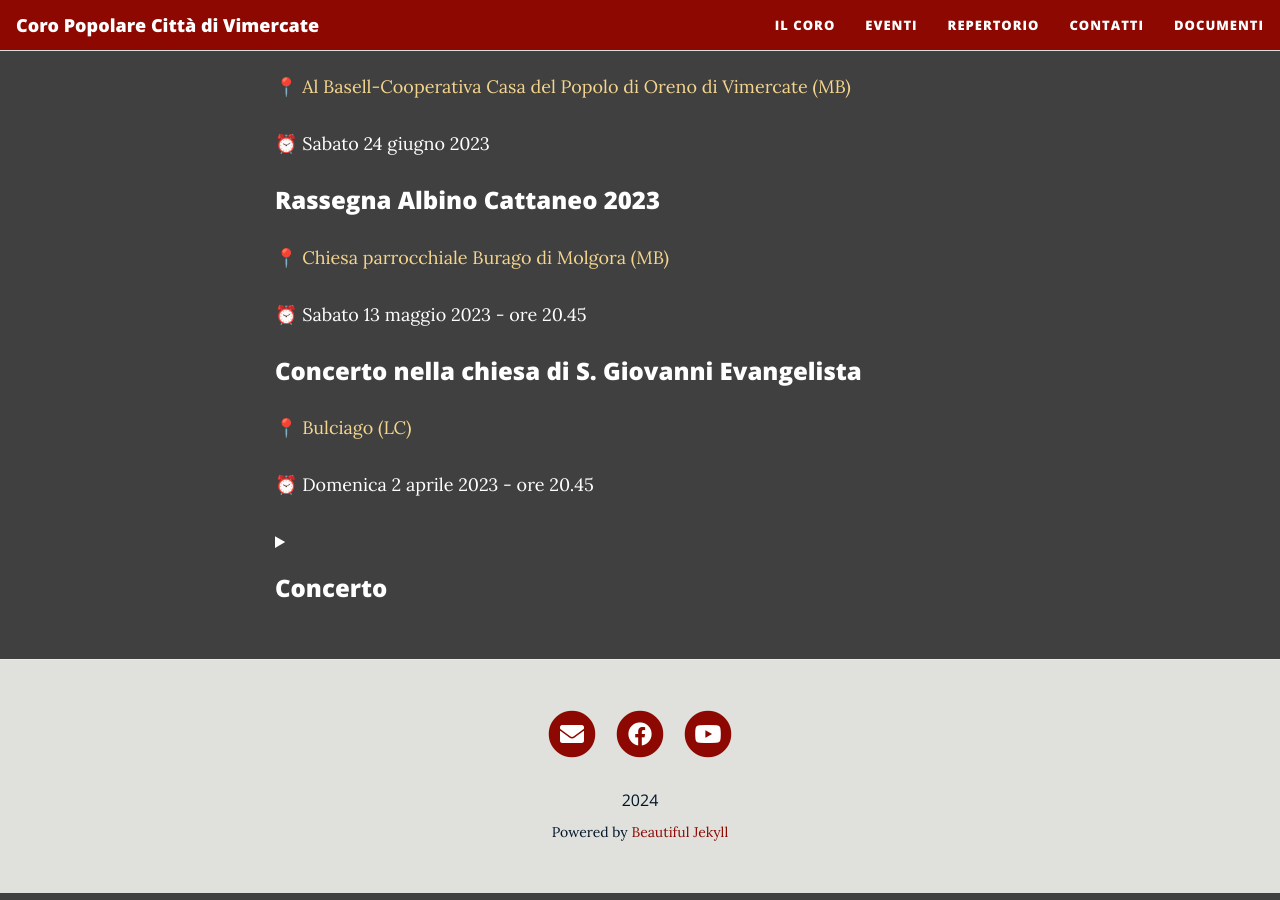
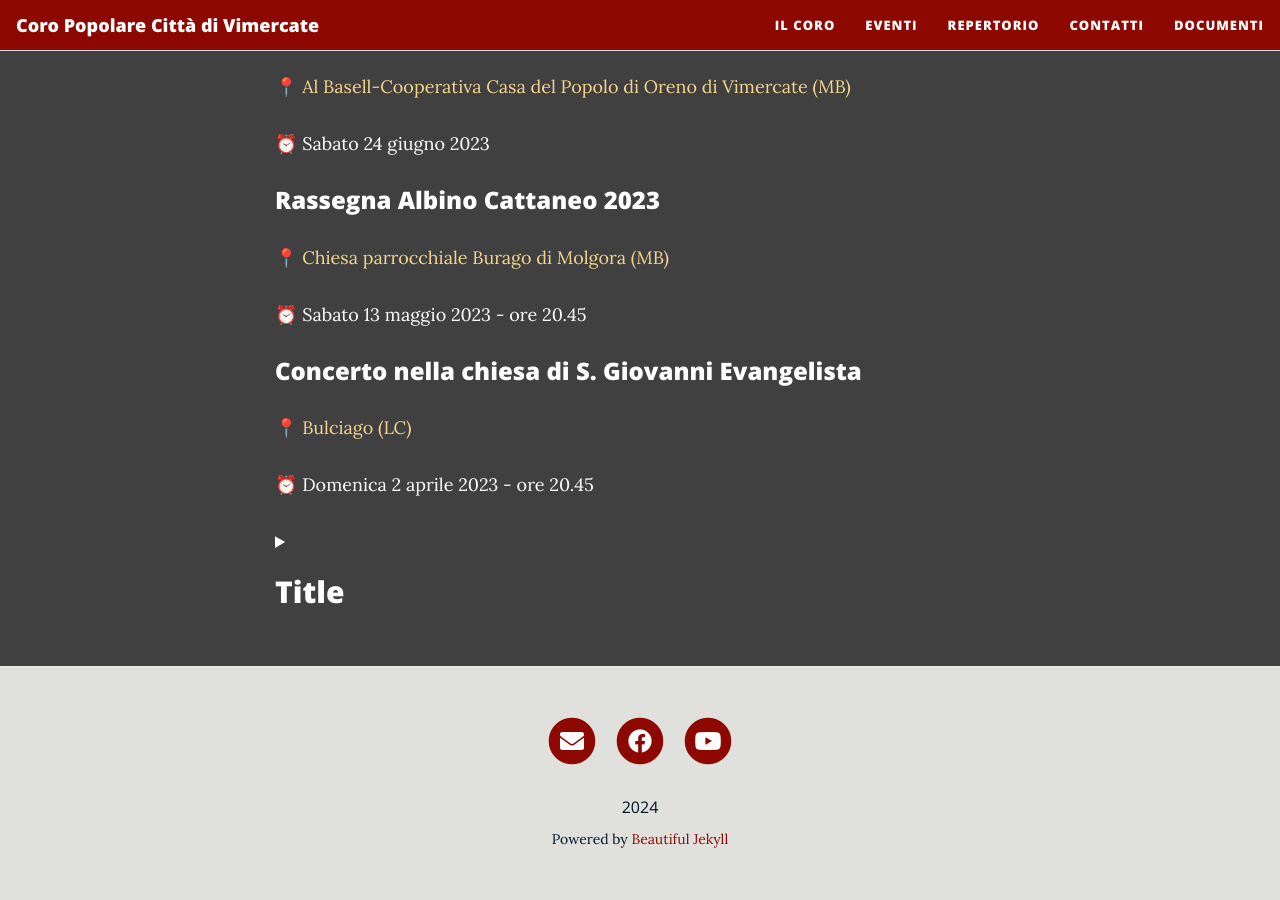
Before and after one commit to Corovimercate/Corovimercate.github.io, a Jekyll site: the page built from eventi.md, in a window 1280 px wide and 900 px high, scrolled down 767 px. Built offline with Jekyll 4.4.1, drawn with Linux system fonts in a browser that asks for light colours; nearby versions of some CDN libraries.

Commit message:
test events

```diff
--- a/eventi.md
+++ b/eventi.md
@@ -65,12 +65,10 @@
      alt="Locandina Bulciago LC"> -->
 
 <details>
-<summary>
-<h3>Concerto</h3>
-</summary>
-<p>⏰ Domenica 2 aprile 2023 - ore 20.45</p>
-
-<img class="fit-picture"
-     src="https://www.corovimercate.it/cpcv-2023/assets/img/bulciago.jpg"
-     alt="Locandina Bulciago LC">
+  <summary>
+    <h2>
+      Title
+    </h2>
+  </summary>
+  content
 </details>
```
